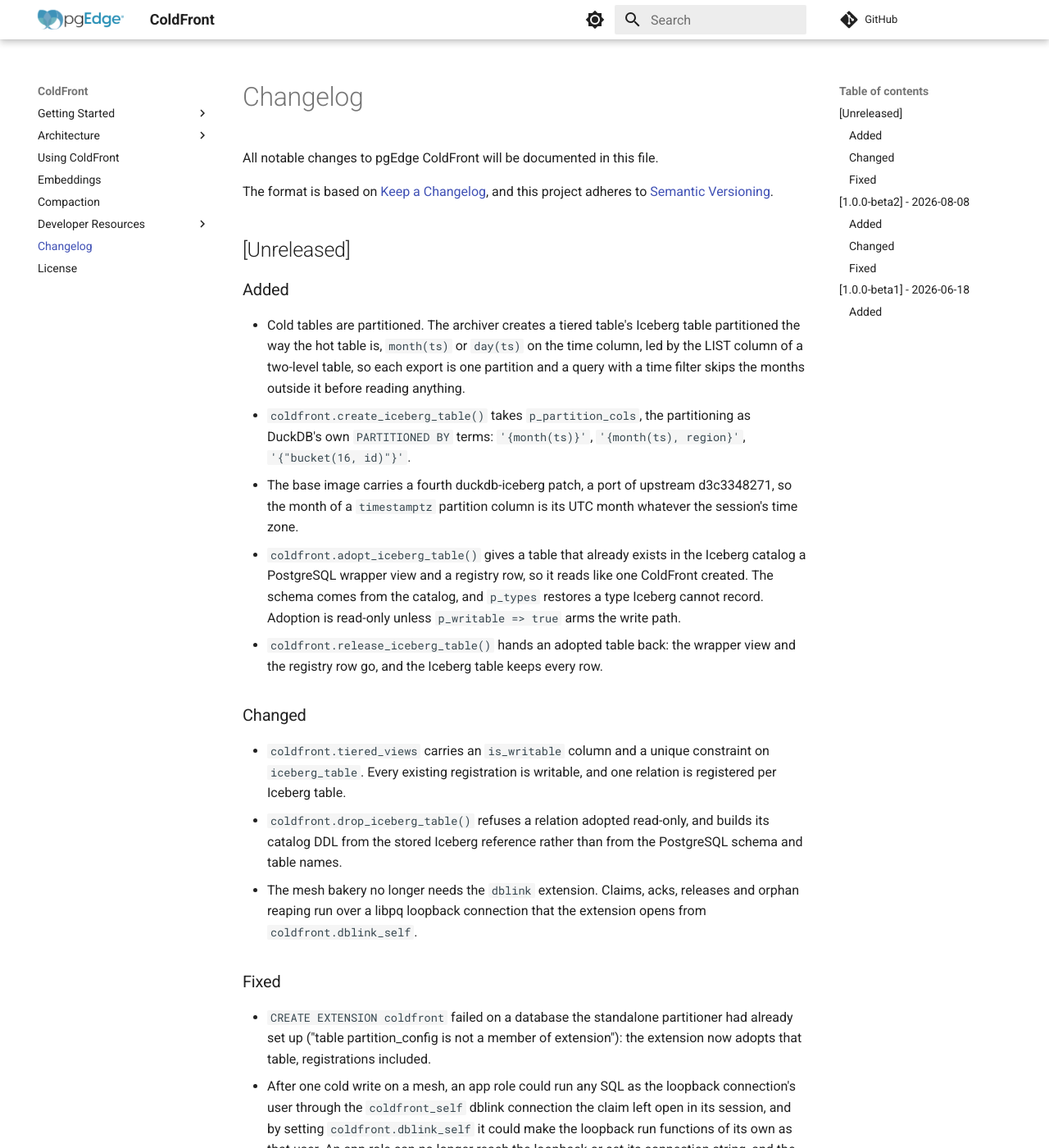
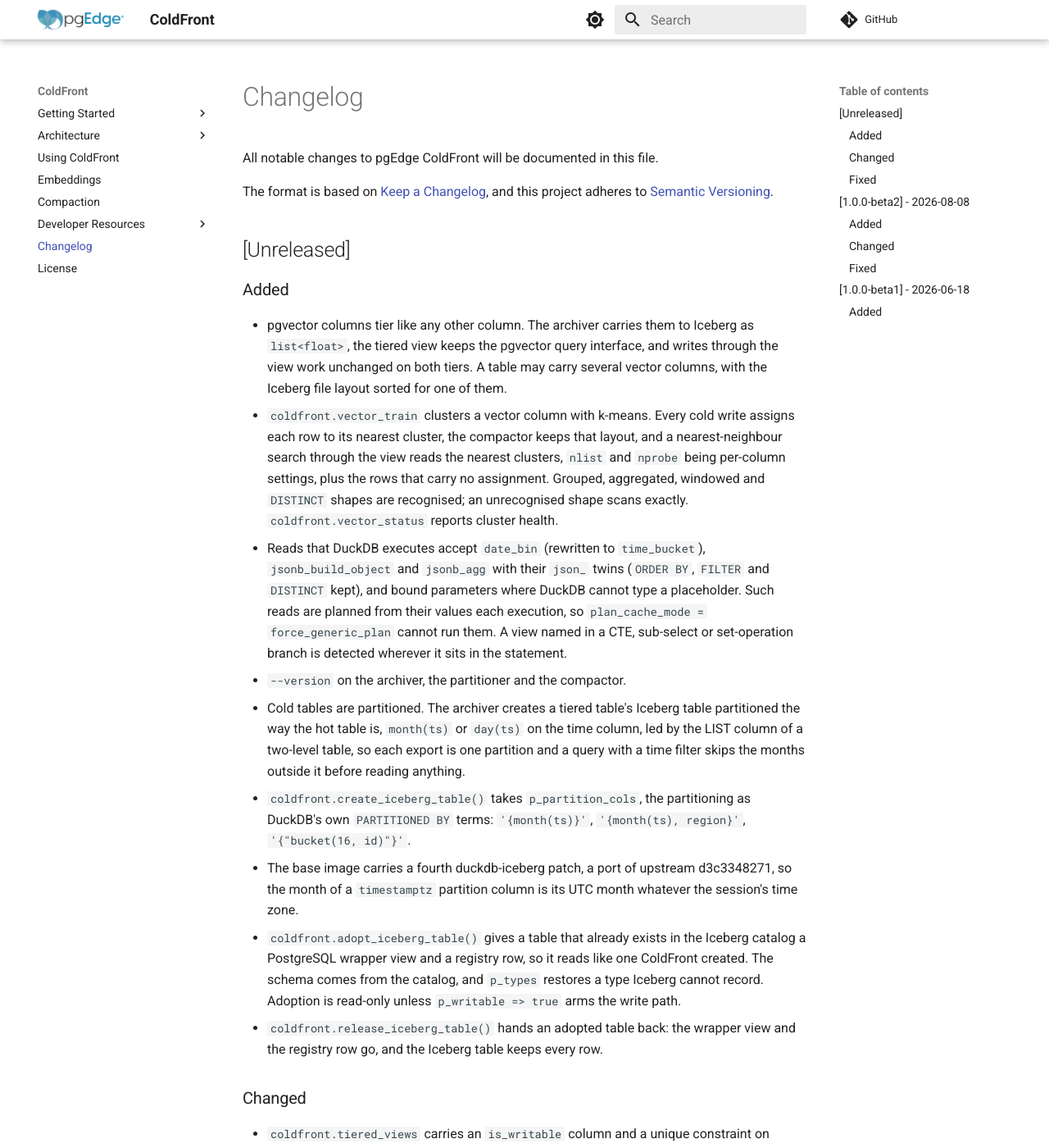
Before and after one commit to pgEdge/coldfront, an MkDocs documentation site: the page built from docs/changelog.md, in a window 1280 px wide and 1400 px high. Shown: the whole window at 82% size. Built offline with MkDocs 1.6.1 and Material for MkDocs 9.7.7, drawn with Linux system fonts in a browser that asks for light colours; comment, search, counter and statistics services are not loaded; some of the changed text lies outside the part shown.

Commit message:
docs: complete the changelog since beta2, drop the unused coverage target

```diff
--- a/docs/changelog.md
+++ b/docs/changelog.md
@@ -11,6 +11,26 @@ and this project adheres to
 
 ### Added
 
+- pgvector columns tier like any other column. The archiver carries them to
+  Iceberg as `list<float>`, the tiered view keeps the pgvector query
+  interface, and writes through the view work unchanged on both tiers. A
+  table may carry several vector columns, with the Iceberg file layout
+  sorted for one of them.
+- `coldfront.vector_train` clusters a vector column with k-means. Every cold
+  write assigns each row to its nearest cluster, the compactor keeps that
+  layout, and a nearest-neighbour search through the view reads the nearest
+  clusters, `nlist` and `nprobe` being per-column settings, plus the rows
+  that carry no assignment. Grouped, aggregated, windowed and `DISTINCT`
+  shapes are recognised; an unrecognised shape scans exactly.
+  `coldfront.vector_status` reports cluster health.
+- Reads that DuckDB executes accept `date_bin` (rewritten to `time_bucket`),
+  `jsonb_build_object` and `jsonb_agg` with their `json_` twins (`ORDER BY`,
+  `FILTER` and `DISTINCT` kept), and bound parameters where DuckDB cannot
+  type a placeholder. Such reads are planned from their values each
+  execution, so `plan_cache_mode = force_generic_plan` cannot run them. A
+  view named in a CTE, sub-select or set-operation branch is detected
+  wherever it sits in the statement.
+- `--version` on the archiver, the partitioner and the compactor.
 - Cold tables are partitioned. The archiver creates a tiered table's
   Iceberg table partitioned the way the hot table is, `month(ts)` or
   `day(ts)` on the time column, led by the LIST column of a two-level
@@ -42,6 +62,8 @@ and this project adheres to
 - The mesh bakery no longer needs the `dblink` extension. Claims, acks,
   releases and orphan reaping run over a libpq loopback connection that the
   extension opens from `coldfront.dblink_self`.
+- Registering a tiered table rejects a column whose type has no Iceberg
+  mapping, instead of failing at the first archive cycle.
 
 ### Fixed
 
@@ -79,6 +101,15 @@ and this project adheres to
   error, and an orphan-file pass with `--orphan-age 0s` could delete the
   files that write had just committed. Each step now reads the table under
   its claim.
+- The pg_duckdb packages for different PostgreSQL majors could not be
+  installed side by side: each claimed the same build-id link for the
+  bundled `libduckdb.so`. The RPMs carry no build-id links and the DEBs no
+  longer produce dbgsym packages.
+- Backends that shared one `duckdb.temporary_directory` overwrote each
+  other's spill files, since DuckDB numbers them from zero per instance, and
+  a backend whose DuckDB instance ended deleted its peers' spills. Each
+  backend now spills into its own subdirectory of the configured path, and
+  the files of a departed backend are removed.
 
 ## [1.0.0-beta2] - 2026-08-08
 
```
Also changed, not shown: other parts of docs/changelog.md (+1 -1 lines), 2 other files.
